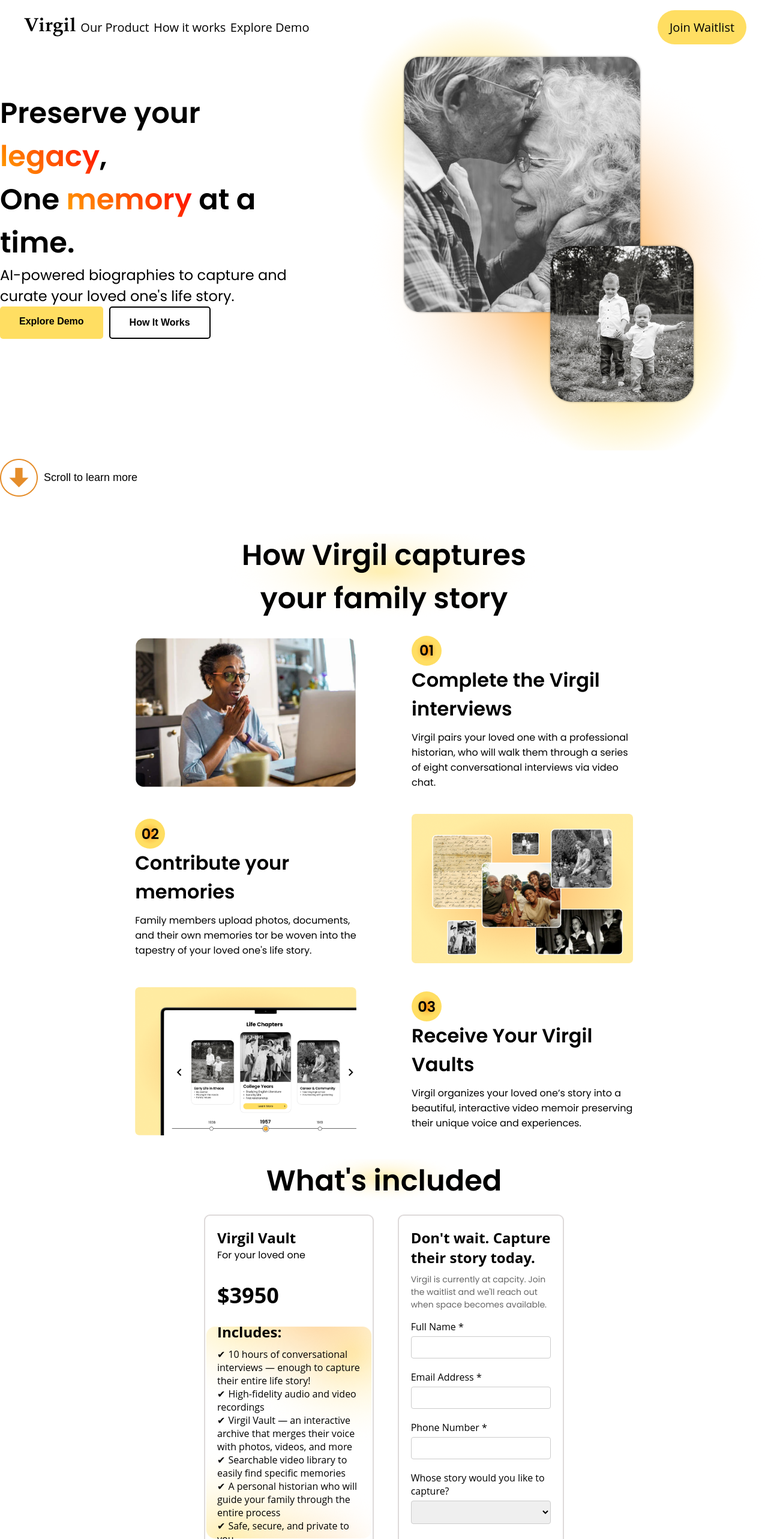
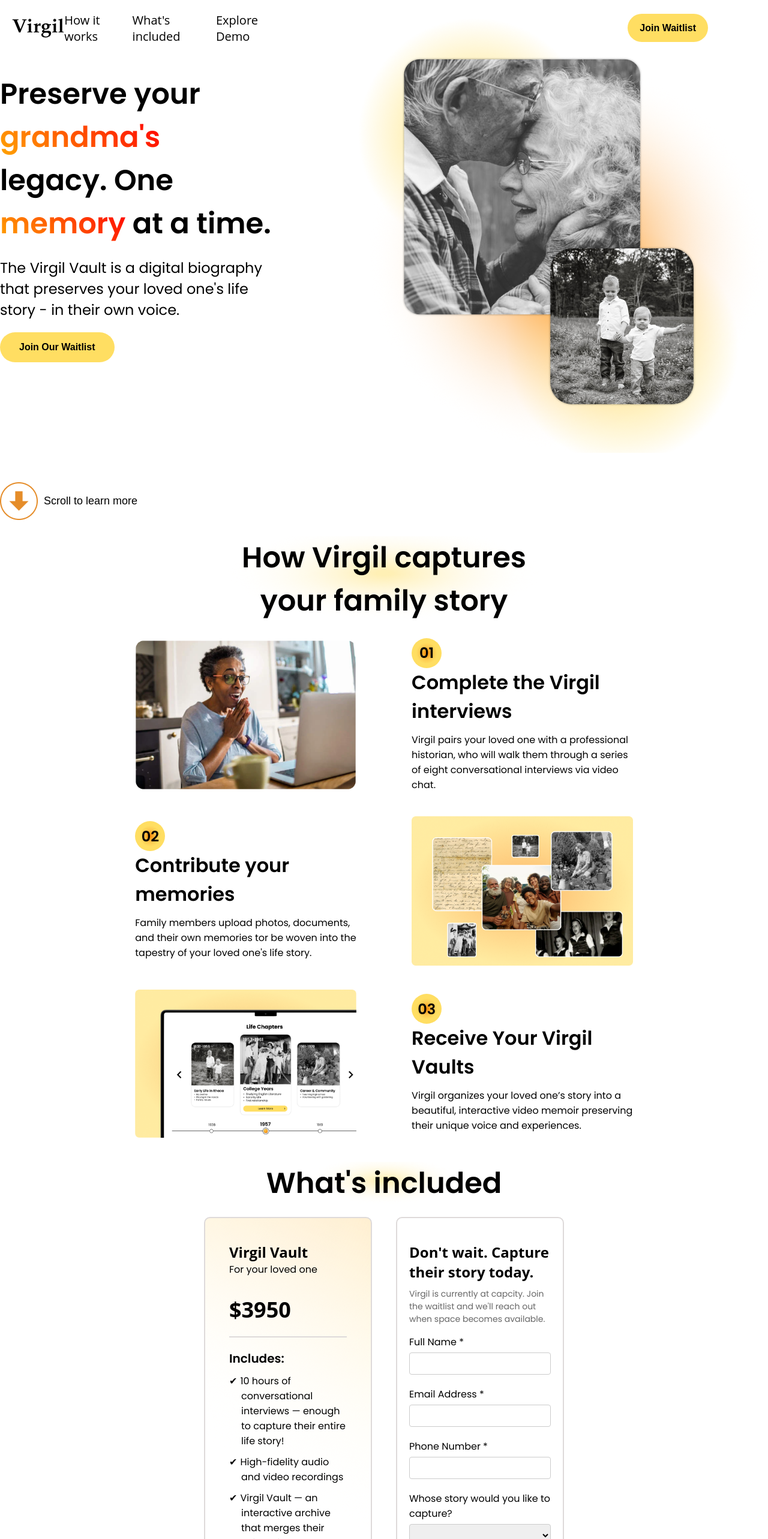
Before and after one commit to theonlyjajohn/TeamVirgil, a React (Create React App) app: page /home in a window 1280 px wide. Shown: the top 2566 px of the page at 60% size. Built offline with nearby package versions, Linux system fonts and the light colour scheme.

Commit message:
polished homepage

```diff
--- a/src/components/Demo.css
+++ b/src/components/Demo.css
@@ -13,7 +13,6 @@
 
 .header {
   background-color: #fff;
-  padding: 1rem;
 }
 
 .nav-list {
--- a/src/components/Home.css
+++ b/src/components/Home.css
@@ -1,6 +1,10 @@
 /* HomePage.css */
 .homepage {
   font-family: Arial, sans-serif;
+}
+
+body {
+  overflow-x: hidden; /* This prevents horizontal scrolling */
 }
 
 .centered-flexbox {
@@ -23,7 +27,7 @@
   flex-direction: column;
   align-items: flex-start;
   text-align: left;
-  width: 50%;
+  width: 45%;
   margin-right: 100px;
 }
 
@@ -120,6 +124,8 @@
 
 .feature-description {
   font-size: 24px;
+  width: 90%;
+  margin-bottom: 20px;
 }
 
 .title {
@@ -146,7 +152,6 @@
 
 .header {
   background-color: #fff;
-  padding: 1rem;
 }
 
 .gradient-text {
@@ -181,7 +186,16 @@
   display: flex;
   justify-content: space-between;
   align-items: center;
-  padding: 10px 20px; /* Adjust padding as needed */
+  padding: 20px 20px;
+  padding-right: 100px;
+}
+
+.waitlist-container {
+  padding-top: 20px;
+}
+
+.virgil-vault-holder {
+  padding: 20px;
 }
 
 .nav-link {
@@ -213,11 +227,10 @@
 
 .cta-button {
   padding: 1rem 2rem;
-  border-radius: 2px;
   cursor: pointer;
   font-weight: bold;
   margin-right: 10px;
-  border-radius: 5px;
+  border-radius: 50px;
 }
 
 button.cta-button {
@@ -245,9 +258,14 @@
   top: -50px; /* Overlap images as in the design */
 }
 
+.virgil-vault-header-holder {
+  padding-bottom: 20px;
+  border-bottom: 2px solid rgb(222, 218, 218);
+}
+
 .virgil-vault,
 .waitlist-form-container {
-  max-width: 570px;
+  flex: 1;
   padding: 20px;
   margin: 20px;
   text-align: left;
@@ -278,6 +296,7 @@
 
 .virgil-vault-includes h3 {
   margin-bottom: 10px;
+  font-size: 20px;
 }
 
 .virgil-vault-includes ul {
@@ -285,12 +304,10 @@
   padding: 0;
 }
 
-.bulleted::before {
-  content: "• "; /* This is a bullet point character */
-  /* You can add more styling as needed, such as margin or color */
-  margin-right: 8px; /* Adds space between the bullet and the text */
-  color: black; /* Sets the color of the bullet, if needed */
-  /* Other styles for positioning and size as needed */
+.virgil-vault-includes li::before {
+  content: "✔";
+  margin-right: 5px;
+  color: #000; /* Changed to white to be visible on the gradient background */
 }
 
 .virgil-vault-includes p {
@@ -314,7 +331,7 @@
   display: block;
   margin-bottom: 20px;
   text-align: left;
-  font-family: "Open Sans", sans-serif;
+  font-family: "Poppins", sans-serif;
 }
 
 .waitlist-form input,
@@ -348,8 +365,8 @@
 }
 
 .nav-link-waitlist {
-  font-family: "Open Sans", sans-serif;
-  font-size: 20px;
+  font-size: 16px;
+  font-weight: bold;
   background-color: #ffde62; /* Orange color for the button */
   color: black;
   padding: 15px 20px;
@@ -368,20 +385,19 @@
 .waitlist-holder {
   display: flex;
   flex-direction: row;
+  justify-content: space-between; /* Adjusts space between children */
+  align-items: stretch; /* Aligns items at the start of the flex container */
 }
 
 .virgil-vault-includes {
-  font-family: "Open Sans", sans-serif;
+  font-family: "Poppins", sans-serif;
 }
 
-li {
-  font-family: "Open Sans", sans-serif;
-}
-
-.virgil-vault-includes li::before {
-  content: "✔";
-  margin-right: 5px;
-  color: #000; /* Changed to white to be visible on the gradient background */
+.virgil-vault-includes li {
+  font-family: "Poppins", sans-serif;
+  text-indent: -20px; /* Pull the text slightly to the left */
+  padding-left: 20px; /* Push the text back to the right, creating indent for the second line */
+  margin-bottom: 10px;
 }
 
 .number-circle {
--- a/src/components/Home.js
+++ b/src/components/Home.js
@@ -14,6 +14,7 @@
 // import { addDoc, collection } from "firebase/firestore";
 
 import whatsIncludedBg from "../images/whats-included-bg.png";
+import whatsIncludedBigBg from "../images/whats-included-big-bg.png";
 import downArrow from "../images/down-arrow.png";
 import leftMacbook from "../images/left.png";
 import rightMacbook from "../images/right.png";
@@ -95,11 +96,11 @@
             >
               Virgil
             </button>
-            <Link to="about-us" className="nav-link">
-              Our Product
-            </Link>
             <Link to="how-it-works" className="nav-link">
               How it works
+            </Link>
+            <Link to="join-our-waitlist" className="nav-link">
+              What's included
             </Link>
             <Link to="explore-demo" className="nav-link">
               Explore Demo
@@ -116,29 +117,23 @@
         <Element name="about-us" className="centered-flexbox">
           <div className="about-us-flex-container">
             <section className="about-us-text-container">
-              <h1 style={{ fontSize: "48px" }}>
-                Preserve your <span className="gradient-text">legacy</span>,{" "}
+              <h1 style={{ fontSize: "48px", marginBottom: "20px" }}>
+                Preserve your <span className="gradient-text">grandma's</span>
                 <br />
-                One <span className="gradient-text">memory</span> at a time.
+                legacy. One <span className="gradient-text">memory</span> at a
+                time.
               </h1>
               <p className="feature-description">
-                AI-powered biographies to capture and curate your loved one's
-                life story.
+                The Virgil Vault is a digital biography that preserves your
+                loved one's life story - in their own voice.
               </p>
               <div className="about-us-buttons-container">
                 <Link
-                  to="explore-demo"
+                  to="join-our-waitlist"
                   className="cta-button"
                   style={{ backgroundColor: "#FFDE62" }}
                 >
-                  Explore Demo
-                </Link>
-                <Link
-                  to="how-it-works"
-                  className="cta-button"
-                  style={{ border: "2px solid black" }}
-                >
-                  How It Works
+                  Join Our Waitlist
                 </Link>
               </div>
               <div className="about-us-scroll">
@@ -251,12 +246,14 @@
               <div
                 className="virgil-vault"
                 style={{
-                  backgroundImage: `url(${whatsIncludedBg})`,
-                  backgroundSize: "contain", // Cover ensures the background covers the whole area
+                  backgroundImage: `url(${whatsIncludedBigBg})`,
+                  backgroundSize: "cover cover", // Cover ensures the background covers the whole area
                   backgroundPosition: "center", // Center the image within the element
                   backgroundRepeat: "no-repeat",
                 }}
               >
+                <div className="virgil-vault-holder">
+                  <div className="virgil-vault-header-holder">
                     <div className="virgil-vault-header">
                       <h1 style={{ fontSize: "24px" }}>Virgil Vault</h1>
                       <p>For your loved one</p>
@@ -267,13 +264,14 @@
                         $3950
                       </h1>
                     </div>
+                  </div>
                   <div className="virgil-vault-includes">
                     <h3>Includes:</h3>
 
                     <ul>
                       <li>
-                      10 hours of conversational interviews — enough to capture
-                      their entire life story!
+                        10 hours of conversational interviews — enough to
+                        capture their entire life story!
                       </li>
                       <li>High-fidelity audio and video recordings</li>
                       <li>
@@ -281,7 +279,8 @@
                         voice with photos, videos, and more
                       </li>
                       <li>
-                      Searchable video library to easily find specific memories
+                        Searchable video library to easily find specific
+                        memories
                       </li>
                       <li>
                         A personal historian who will guide your family through
@@ -292,15 +291,20 @@
                     </ul>
                   </div>
                 </div>
-              <div className="waitlist-form-container">
+              </div>
+              <div
+                className="waitlist-form-container"
+                style={{ paddingTop: "20px" }}
+              >
+                <div className="waitlist-container">
                   <div className="waitlist-form-header">
                     <h1 style={{ marginBottom: "10px" }}>
                       Don't wait. Capture their story today.
                     </h1>
                     <p style={{ marginBottom: "15px" }}>
                       {" "}
-                    Virgil is currently at capcity. Join the waitlist and we'll
-                    reach out when space becomes available.{" "}
+                      Virgil is currently at capcity. Join the waitlist and
+                      we'll reach out when space becomes available.{" "}
                     </p>
                   </div>
                   <form onSubmit={handleSubmit} className="waitlist-form">
@@ -356,11 +360,12 @@
                 </div>
               </div>
             </div>
+          </div>
         </Element>
         <Element name="explore-demo" className="centered-flexbox">
           <div
             style={{
-              backgroundColor: "#FFEFB5",
+              backgroundColor: "#FFDE62",
               borderRadius: "20px",
               height: "80%",
               width: "80%",
```
Also changed, not shown: src/images/whats-included-big-bg.png. Lines whose indentation alone changed are shown as unchanged.
